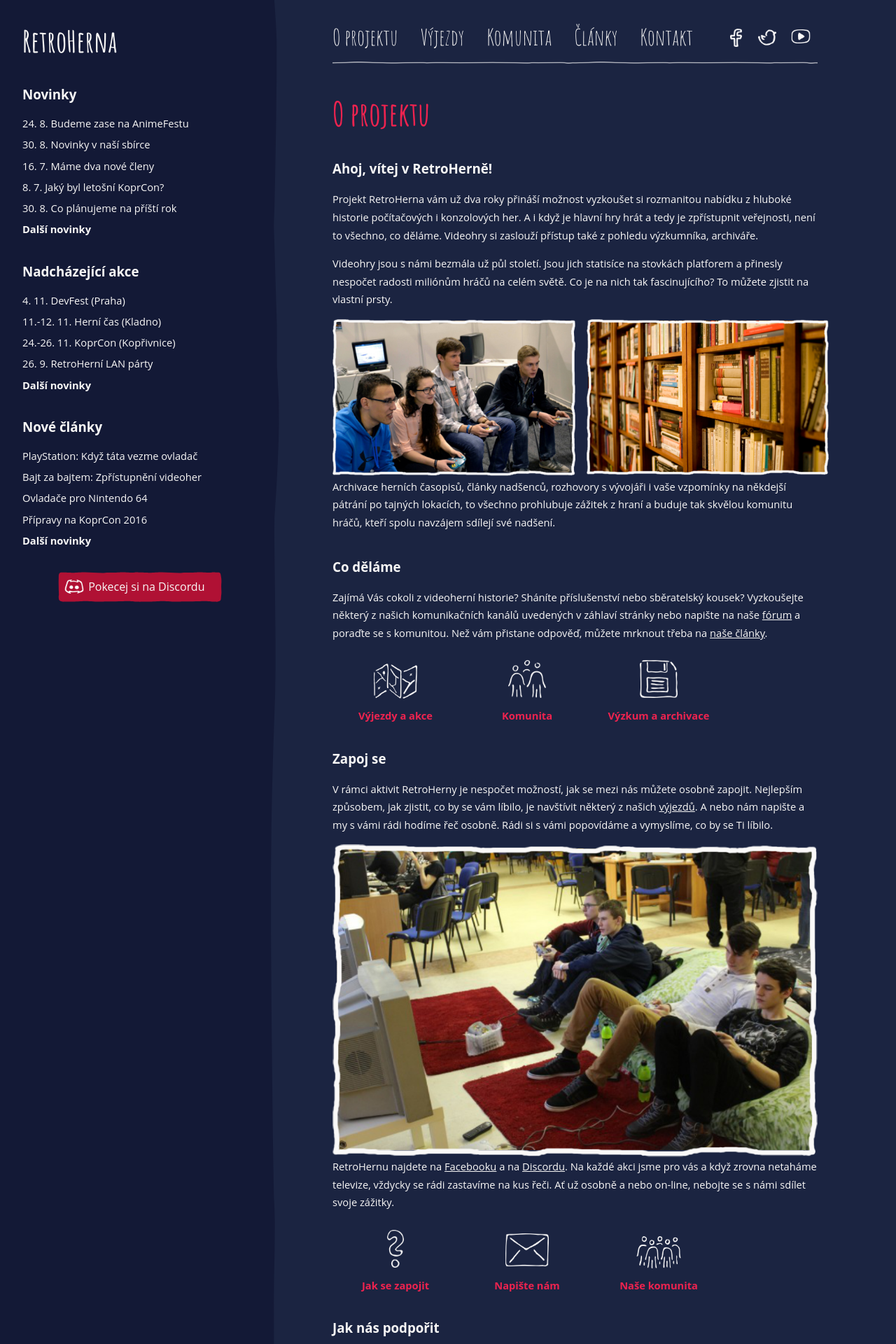
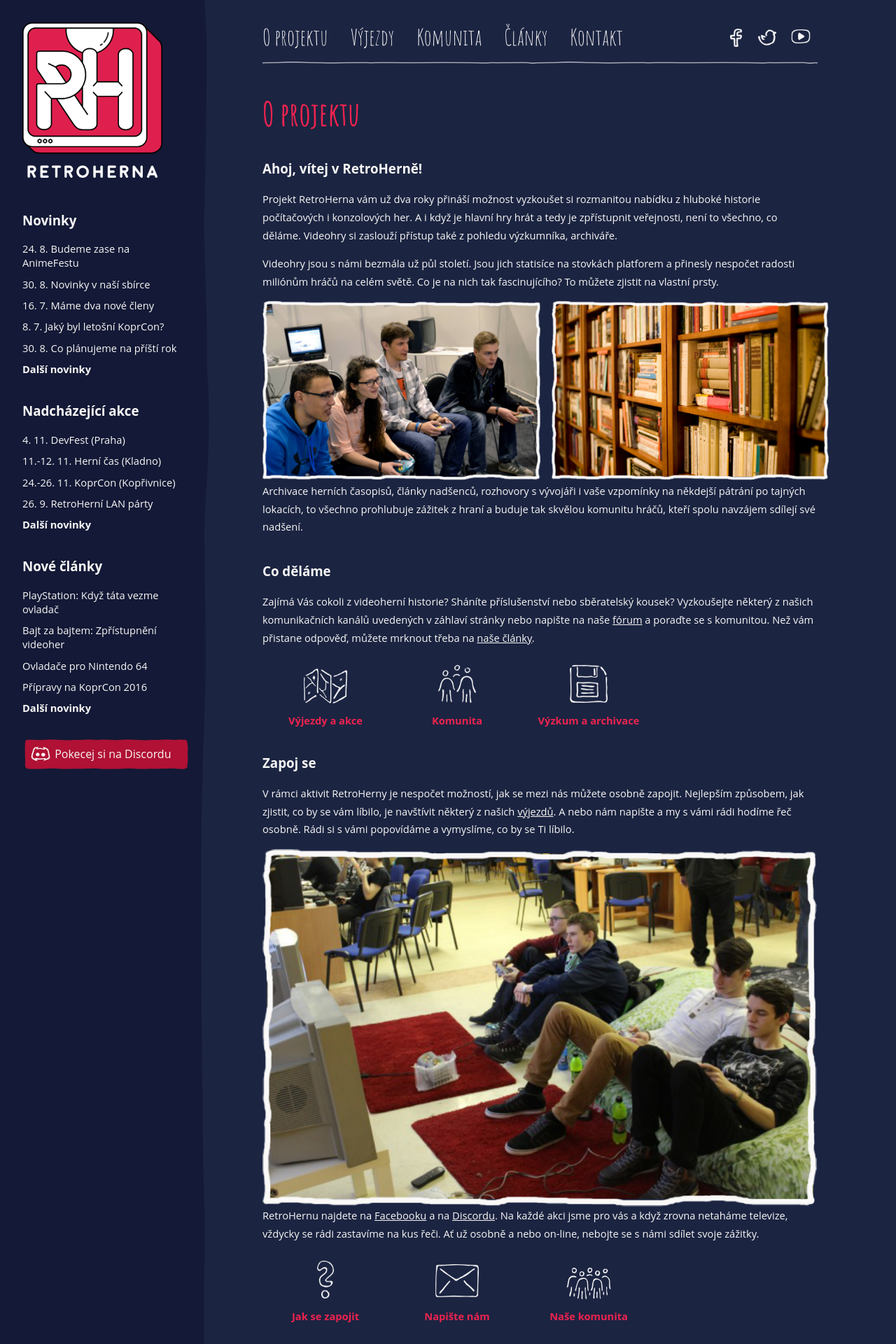
Before and after one commit to mirkavolakova/rhweb2, a Python web app: template templates/o-nas.html in a window 1280 px wide. Shown: the top 1920 px of the page at 70% size. Run offline with Jinja, Linux system fonts and the light colour scheme; the template is opened without the code that fills it, so the values that code supplies are empty.

Commit message:
Add new logo

```diff
--- a/static/style.css
+++ b/static/style.css
@@ -18,7 +18,7 @@ body {
     background:
         url("/static/img/sidebar-bg.png") repeat-y,
         #1b2441;
-    background-position: 0 0;
+    background-position: -100px 0;
     color: #f8f7f6;
     font-family: 'Open Sans', 'Helvetica', 'Arial', sans-serif;
 }
@@ -27,14 +27,14 @@ a {color: #f8f7f6;}
 
 .sidebar {
     float: left;
-    width: 400px;
+    width: 300px;
     padding: 32px 32px 32px 32px;
 }
 
 .primary {
-    max-width: 800px;
+    max-width: 900px;
     padding: 32px 32px 32px 75px;
-    margin-left: 400px;
+    margin-left: 300px;
 }
 
 .photos-two {
@@ -52,6 +52,9 @@ a {color: #f8f7f6;}
     background-repeat: no-repeat;}
 
 .mobile-logo {display: none;}
+.mobile-logo img {vertical-align: middle;}
+.mobile-logo .logotext {height: 30px;}
+h1 .logo {width: 200px;}
 h1, h2, .copyright {font-family: 'Amatic SC', 'Open Sans', 'Helvetica', 'Arial', sans-serif;}
 h1 {font-size: 32pt;}
 h2 {color: #ee234f; font-size: 35pt; margin-top: 0.9em;}
@@ -166,5 +169,7 @@ ul.partners img {width: 100%;}
     footer {background-size: 100%;
         padding: 32px 32px 16px 32px;}
 }
-@media (max-width: 520px) {
+@media (max-width: 400px) {
+    .mobile-logo .logotext {height: 25px;}
+    ul.page-links li {font-size: 21pt;}
 }
--- a/templates/_base.html
+++ b/templates/_base.html
@@ -16,7 +16,13 @@
 </head>
 <body>
     <div class="sidebar">
-        <h1>RetroHerna</h1>
+        <!--<h1>RetroHerna</h1>-->
+        <h1>
+            <a href="/">
+                <img src="/static/img/logo_text.png" alt="RetroHerna"
+                class="logo">
+            </a>
+        </h1>
         <h3>Novinky</h3>
         <ul>
             <li><a href="#">24. 8. Budeme zase na AnimeFestu</a>
@@ -57,9 +63,12 @@
                 <li><a href="{{urls.twitter}}" class="icon-twitter">Twitter</a>
                 <li><a href="{{urls.youtube}}" class="icon-youtube">YouTube</a>
             </ul>
-            <h1 class="mobile-logo">RetroHerna</h1>
+            <h1 class="mobile-logo">
+                <img src="/static/img/logo.png" height=90 alt="">
+                <img src="/static/img/retroherna_text.png" alt="RetroHerna" class="logotext">
+            </h1>
             {% macro basic_links() %}
-                <li><a href="/o_nas">O projektu</a>
+                <li><a href="/">O projektu</a>
                 <li><a href="/vyjezdy">Výjezdy</a>
                 <li><a href="/komunita">Komunita</a>
                 <li><a href="/clanky">Články</a>
--- a/templates/komunita.html
+++ b/templates/komunita.html
@@ -47,7 +47,7 @@
     {{ action_links((
         ("komunita/facebook", "Facebook", urls.facebook),
         ("komunita/twitter", "Twitter", urls.twitter),
-        ("komunita/rss", "RSS", url_for('clanky')),
+        ("komunita/rss", "RSS", /clanky),
         ("komunita/newsletter", "Newsletter", ""),
       ), "small")
     }}
```
Also changed, not shown: static/img/logo.png (added), static/img/logo_text.png (added), static/img/retroherna_text.png (added).
